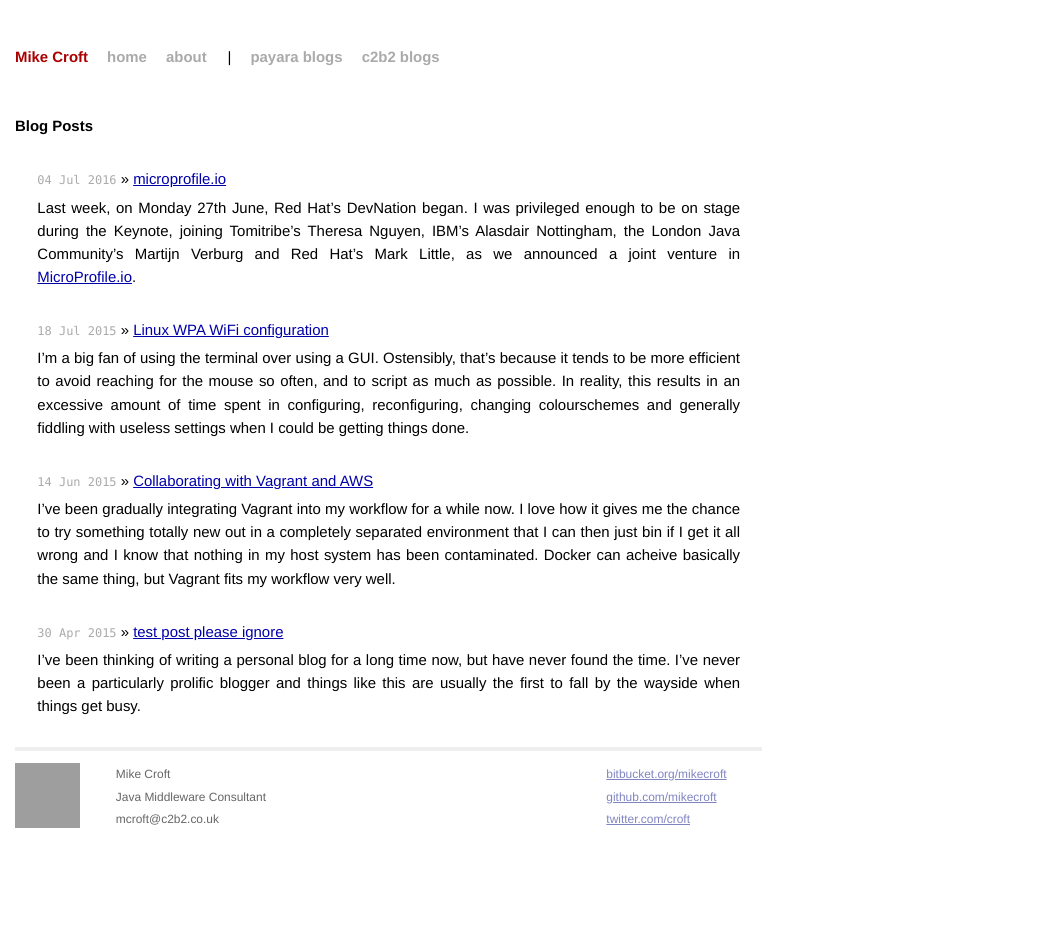
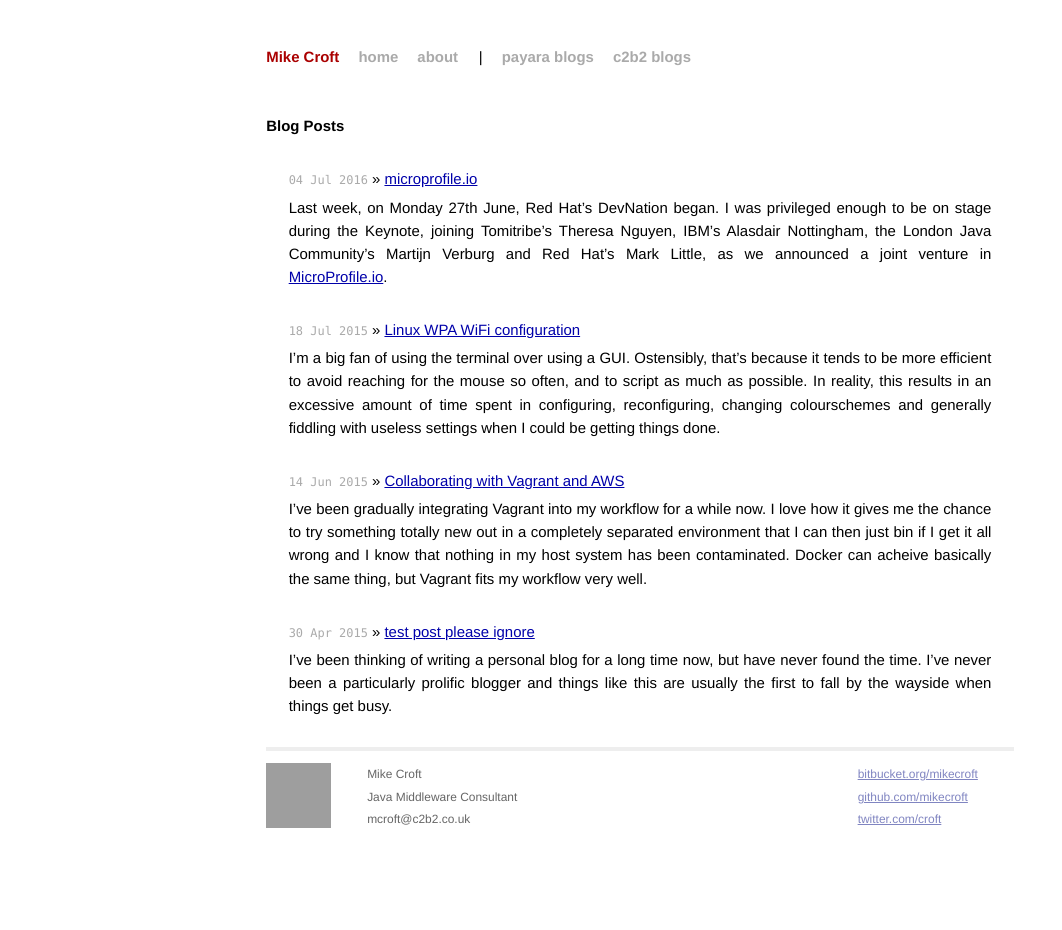
Before and after one commit to mikecroft/mikecroft.github.io, a Jekyll site: the page built from index.html, in a window 1280 px wide. Shown: the whole page, without its empty margins (0-1062 px from the left). Built offline with Jekyll 4.4.1, drawn with Linux system fonts in a browser that asks for light colours; the list of posts is cut into pages by our own code; grey boxes are pictures that could not be loaded.

Commit message:
fixed centre alignment

```diff
--- a/css/main.css
+++ b/css/main.css
@@ -69,7 +69,9 @@ a:visited { color: #a0a; }
   text-align: justify;
   max-width: 50em;
   min-width: 30em;
-  margin: 2em 1em 2em 1em;
+  margin: 2em  auto 2em;
+  padding-right: 1em;
+  padding-left: 1em;
   line-height: 1.5em;
 }
 
```
